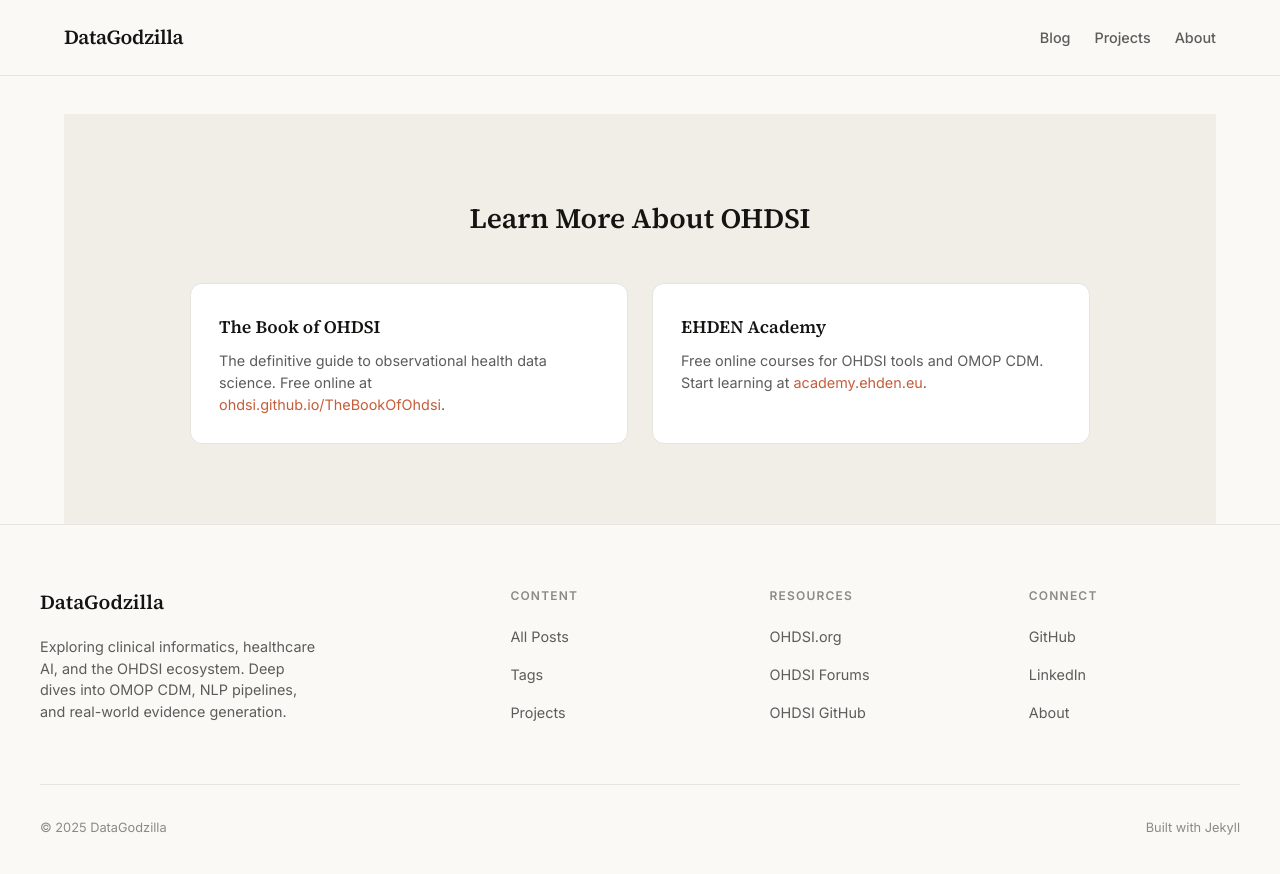
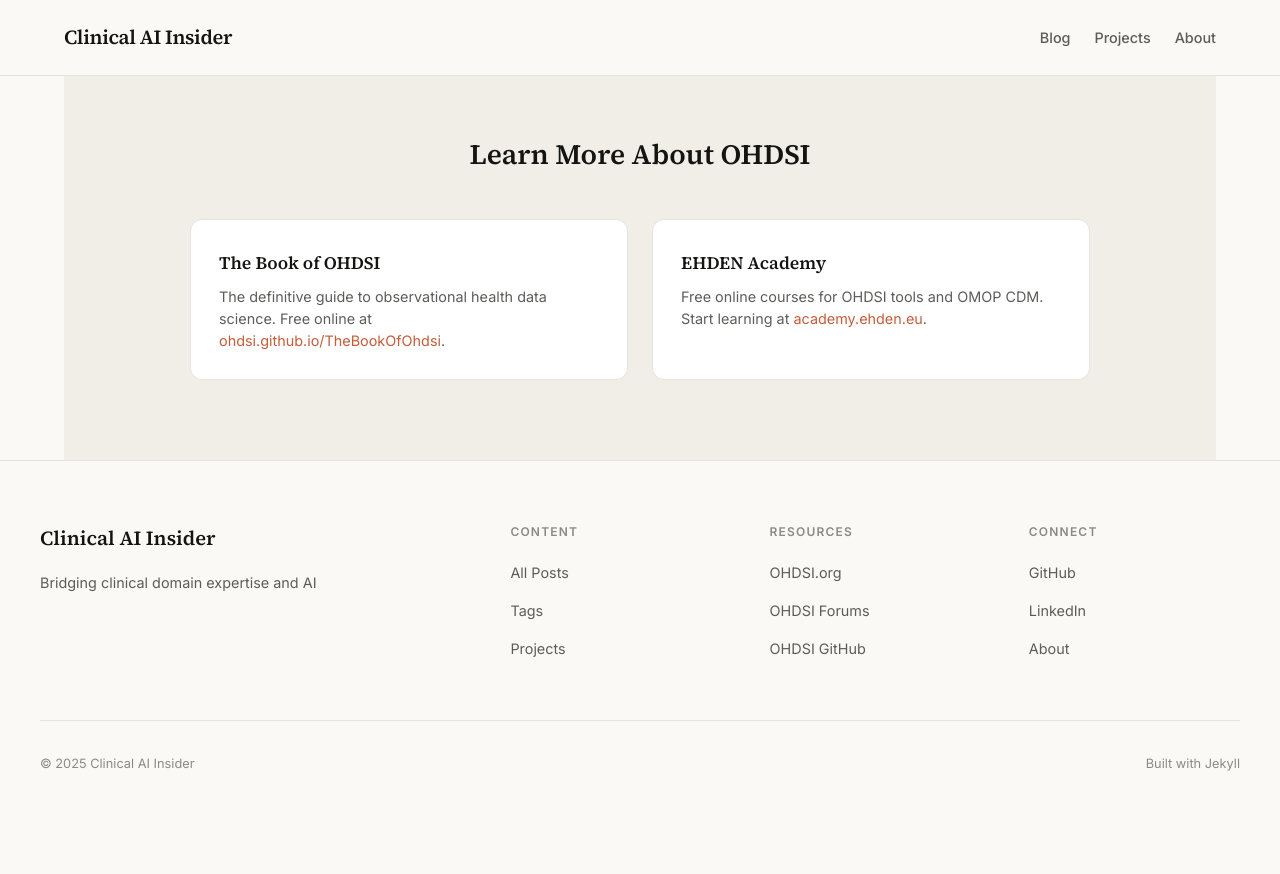
Before and after one commit to clinicalaiinsider/clinicalaiinsider.github.io, a Jekyll site: the page built from index.html, in a window 1280 px wide and 900 px high, scrolled down 2082 px. Shown: the top 874 px of the window. Built offline with Jekyll 4.4.1, drawn with Linux system fonts in a browser that asks for light colours; after the commit the page ends 2918 px from its top, so only the background shows below that; some of the changed text lies outside the part shown.

Commit message:
Update site title and description
- Title: Clinical AI Insider
- Description: Bridging clinical domain expertise and AI

🤖 Generated with [Claude Code](https://claude.com/claude-code)

Co-Authored-By: Claude Opus 4.5 <noreply@anthropic.com>

```diff
--- a/_config.yml
+++ b/_config.yml
@@ -1,10 +1,8 @@
 # ==============================================================================
 # Site Settings
 # ==============================================================================
-title: DataGodzilla
-description: >-
-  Exploring clinical informatics, healthcare AI, and the OHDSI ecosystem.
-  Deep dives into OMOP CDM, NLP pipelines, and real-world evidence generation.
+title: Clinical AI Insider
+description: Bridging clinical domain expertise and AI
 author: DataGodzilla
 email: your-email@example.com
 url: "https://datagodzilla.github.io"
```
